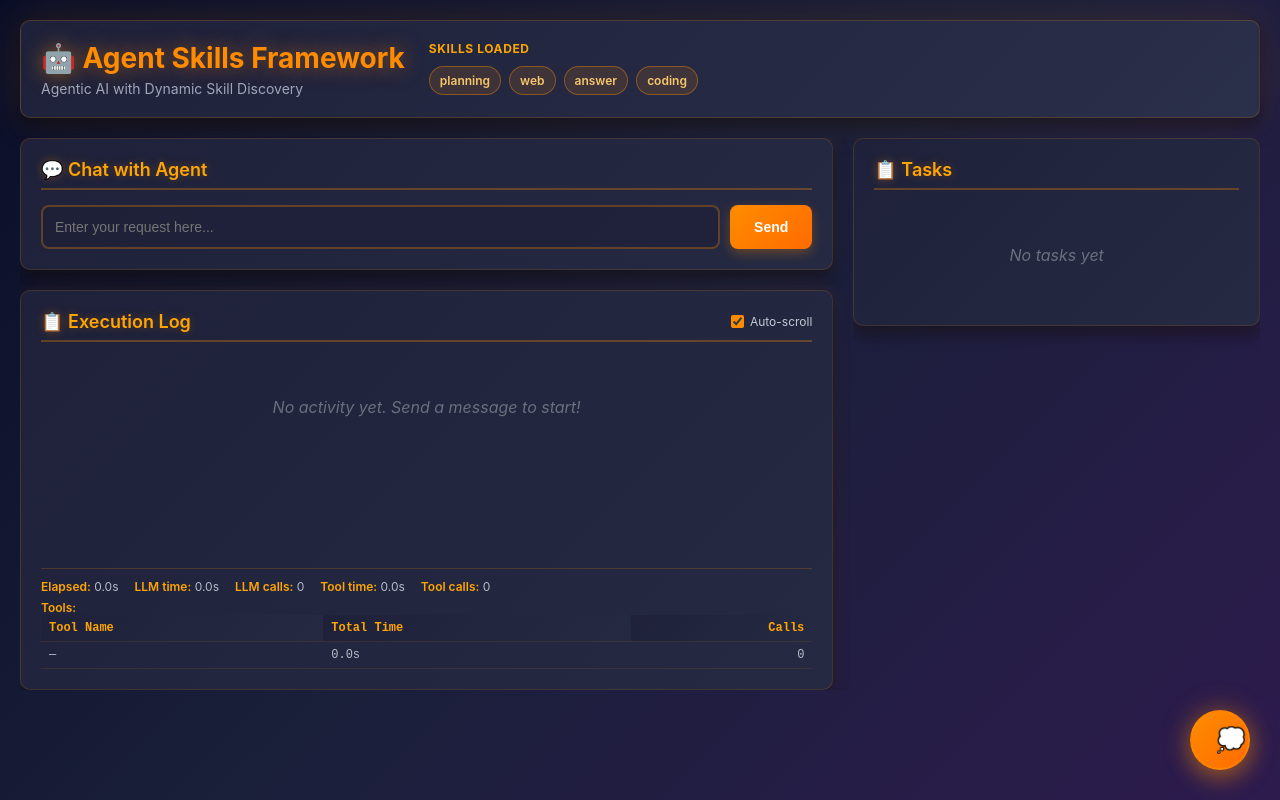
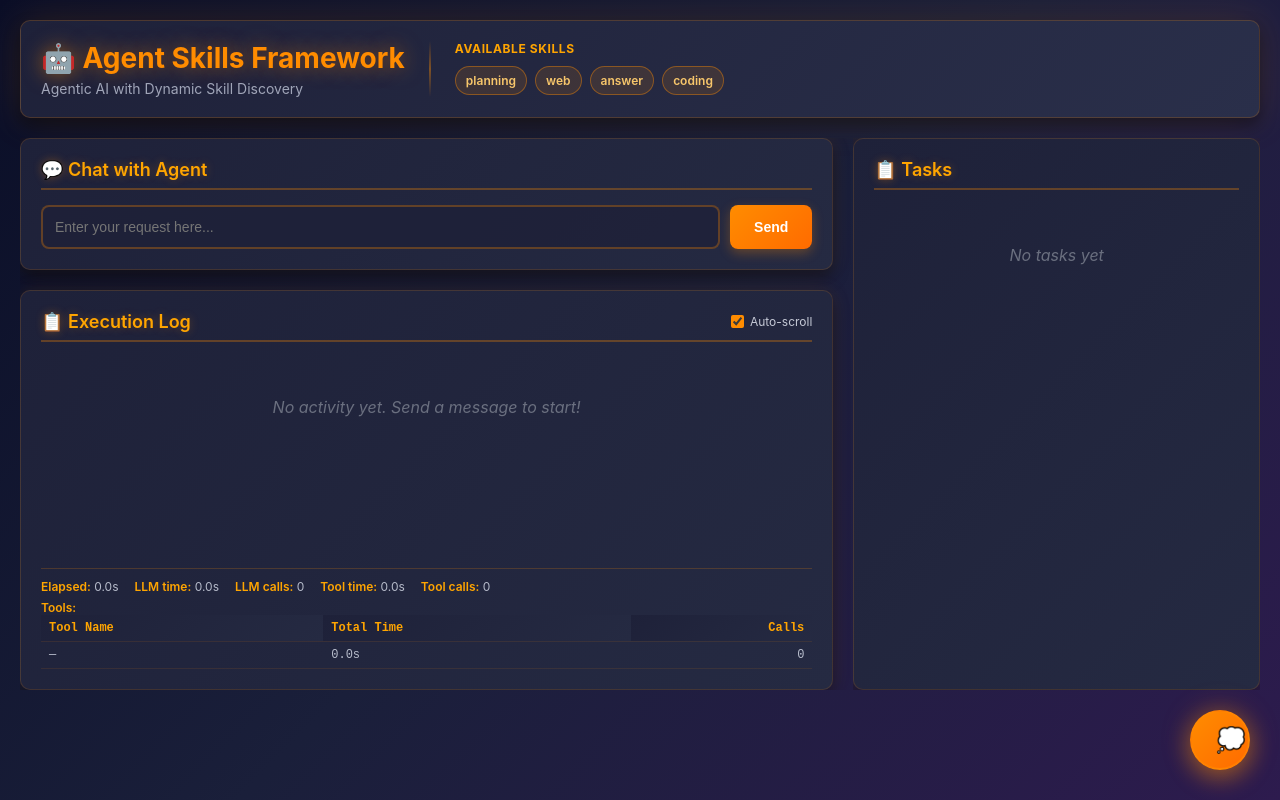
Before and after one commit to randerzander/skill-agent, a Flask app: page / in a window 1280 px wide. Run offline with Flask 3, Linux system fonts and the light colour scheme; some libraries are stand-ins or nearby versions.

Commit message:
Polish header and expand tasks panel

```diff
--- a/templates/index.html
+++ b/templates/index.html
@@ -45,6 +45,14 @@
 
         .header-left {
             min-width: 240px;
+        }
+
+        .header-divider {
+            width: 2px;
+            align-self: stretch;
+            background: linear-gradient(180deg, rgba(255, 140, 0, 0) 0%, rgba(255, 140, 0, 0.6) 50%, rgba(255, 140, 0, 0) 100%);
+            border-radius: 999px;
+            opacity: 0.7;
         }
 
         .header-right {
@@ -121,6 +129,12 @@
             border-style: dashed;
         }
 
+        @media (max-width: 820px) {
+            .header-divider {
+                display: none;
+            }
+        }
+
         h1 {
             color: #ff8c00;
             font-size: 28px;
@@ -139,6 +153,7 @@
             gap: 20px;
             width: 100%;
             overflow-x: hidden;
+            align-items: stretch;
         }
 
         .left-panel {
@@ -153,6 +168,13 @@
             gap: 20px;
             min-width: 0;
             overflow-x: hidden;
+            height: 100%;
+        }
+
+        .right-panel .card {
+            flex: 1;
+            display: flex;
+            flex-direction: column;
         }
 
         .card {
@@ -542,8 +564,9 @@
             display: flex;
             flex-direction: column;
             gap: 8px;
-            max-height: 300px;
+            max-height: none;
             overflow-y: auto;
+            flex: 1;
         }
 
         .task-item {
@@ -788,8 +811,9 @@
                     <h1>🤖 Agent Skills Framework</h1>
                     <p class="subtitle">Agentic AI with Dynamic Skill Discovery</p>
                 </div>
+                <div class="header-divider" aria-hidden="true"></div>
                 <div class="header-right">
-                    <div class="header-skills-title">Skills Loaded</div>
+                    <div class="header-skills-title">Available Skills</div>
                     <div id="skillsList" class="header-skills-list">
                         <span class="skill-pill empty">Loading...</span>
                     </div>
```
